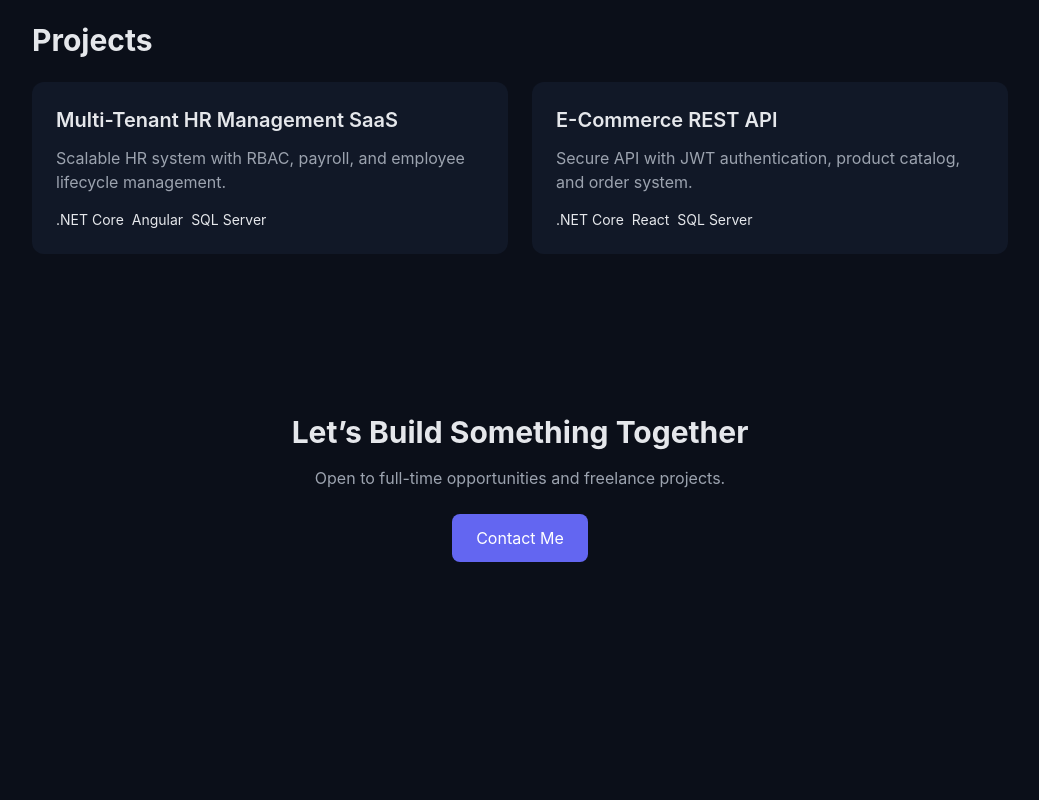
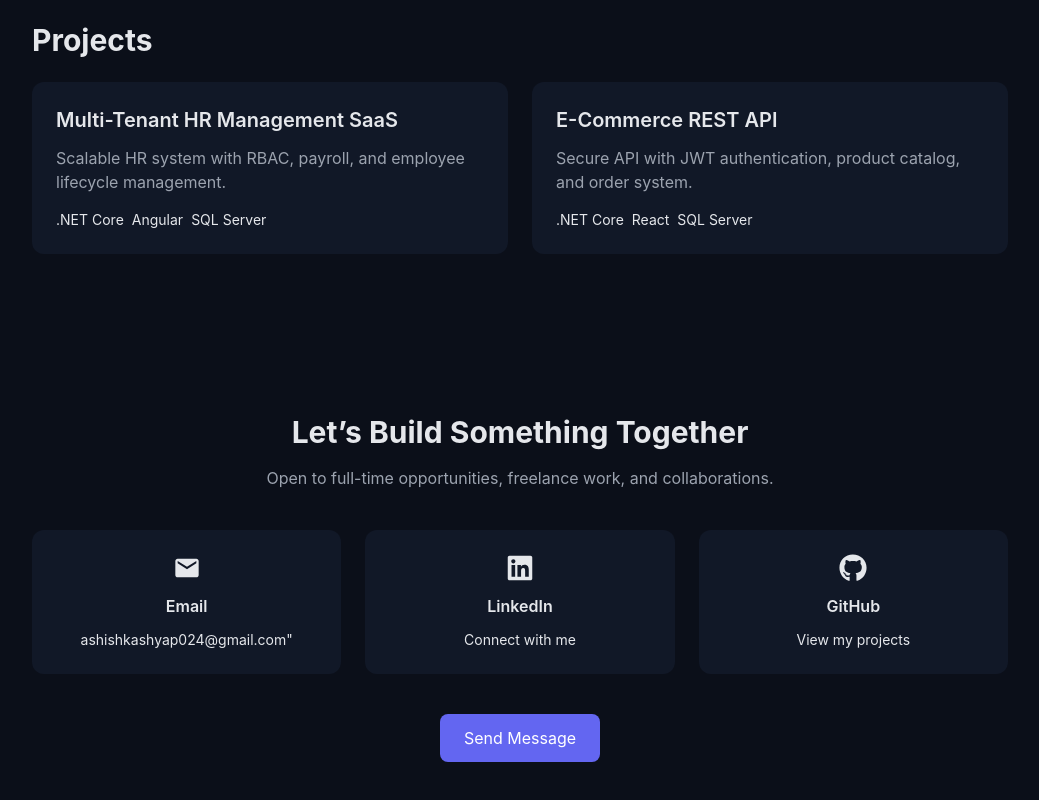
Before and after one commit to Ashish1809200/portfolio, a React (Vite) app: page / in a window 1280 px wide. Shown: the part 1650-2450 px from the top of the page, without its empty margins (120-1159 px from the left). Before the commit the page ends 2292 px from the top, so only its background shows below. Built offline with nearby package versions, Linux system fonts and the light colour scheme.

Commit message:
Modified Hero and Contact section

```diff
--- a/src/sections/Contact.tsx
+++ b/src/sections/Contact.tsx
@@ -1,22 +1,92 @@
 import Container from "../components/ui/Container";
 import Section from "../components/ui/Section";
 import { Button } from "../components/ui/Button";
+import { FaLinkedin, FaGithub } from "react-icons/fa";
+import { MdEmail } from "react-icons/md";
+import { motion } from "framer-motion";
 
 const Contact = () => {
   return (
     <Section id="contact">
       <Container>
-        <div className="text-center">
-          <h2 className="text-3xl font-bold">Let’s Build Something Together</h2>
+        <motion.div
+          initial={{ opacity: 0, y: 30 }}
+          whileInView={{ opacity: 1, y: 0 }}
+          viewport={{ once: true }}
+          className="text-center"
+        >
+          <h2 className="text-3xl font-bold">
+            Let’s Build Something Together
+          </h2>
 
-          <p className="mt-4 text-(--color-muted)">
-            Open to full-time opportunities and freelance projects.
+          <p className="mt-4 text-[var(--color-muted)]">
+            Open to full-time opportunities, freelance work, and collaborations.
           </p>
 
-          <div className="mt-6">
-            <Button>Contact Me</Button>
+          {/* CONTACT CARDS */}
+          <div className="grid md:grid-cols-3 gap-6 mt-10">
+
+            {/* EMAIL */}
+            <a
+              href="mailto:ashishkashyap024@gmail.com"
+              className="p-6 rounded-xl transition
+                bg-(--color-surface)
+                hover:bg-(--color-primary)
+                hover:text-white
+                hover:shadow-[0_0_20px_rgba(99,102,241,0.5)]"
+            >
+              <div className="flex flex-col items-center gap-3">
+                <MdEmail size={28} />
+                <h3 className="font-semibold">Email</h3>
+                <p className="text-sm">ashishkashyap024@gmail.com"</p>
+              </div>
+            </a>
+
+            {/* LINKEDIN */}
+            <a
+              href="https://in.linkedin.com/in/ashish-kashyap-b40917229"
+              target="_blank"
+              rel="noopener noreferrer"
+              className="p-6 rounded-xl transition
+                bg-(--color-surface)
+                hover:bg-(--color-primary)
+                hover:text-white
+                hover:shadow-[0_0_20px_rgba(99,102,241,0.5)]"
+            >
+              <div className="flex flex-col items-center gap-3">
+                <FaLinkedin size={28} />
+                <h3 className="font-semibold">LinkedIn</h3>
+                <p className="text-sm">Connect with me</p>
+              </div>
+            </a>
+
+            {/* GITHUB */}
+            <a
+              href="https://github.com/Ashish1809200"
+              target="_blank"
+              rel="noopener noreferrer"
+              className="p-6 rounded-xl transition
+                bg-(--color-surface)
+                hover:bg-(--color-primary)
+                hover:text-white
+                hover:shadow-[0_0_20px_rgba(99,102,241,0.5)]"
+            >
+              <div className="flex flex-col items-center gap-3">
+                <FaGithub size={28} />
+                <h3 className="font-semibold">GitHub</h3>
+                <p className="text-sm">View my projects</p>
+              </div>
+            </a>
+
           </div>
-        </div>
+
+          {/* CTA BUTTON */}
+          <div className="mt-10">
+            <a href="mailto:ashishkashyap024@gmail.com">
+              <Button>Send Message</Button>
+            </a>
+          </div>
+        </motion.div>
       </Container>
     </Section>
   );
--- a/src/sections/Hero.tsx
+++ b/src/sections/Hero.tsx
@@ -1,5 +1,6 @@
 import { motion } from "framer-motion";
 import { Button } from "../components/ui/Button";
+import { FaDownload } from "react-icons/fa";
 
 const Hero = () => {
   return (
@@ -18,6 +19,18 @@ const Hero = () => {
 
         <div className="mt-8 flex justify-center gap-4">
           <Button>View Projects</Button>
+          <a
+            href="/Ashish_Kashyap_Resume.pdf"
+            download
+            className="inline-flex items-center gap-2 mt-6 px-6 py-3 rounded-lg
+    bg-(--color-primary)]
+    text-white
+    hover:shadow-[0_0_15px_rgba(99,102,241,0.6)]
+    transition"
+          >
+            <FaDownload />
+            Download Resume
+          </a>
           <Button variant="outline">Contact Me</Button>
         </div>
       </div>
```
Also changed, not shown: src/components/Navbar.tsx (+9 -0 lines), 1 other file (tests, documents, lock files or other folders).
